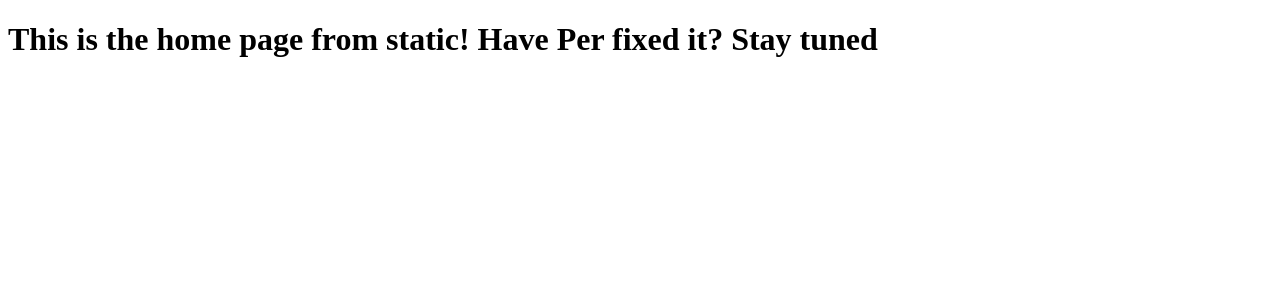
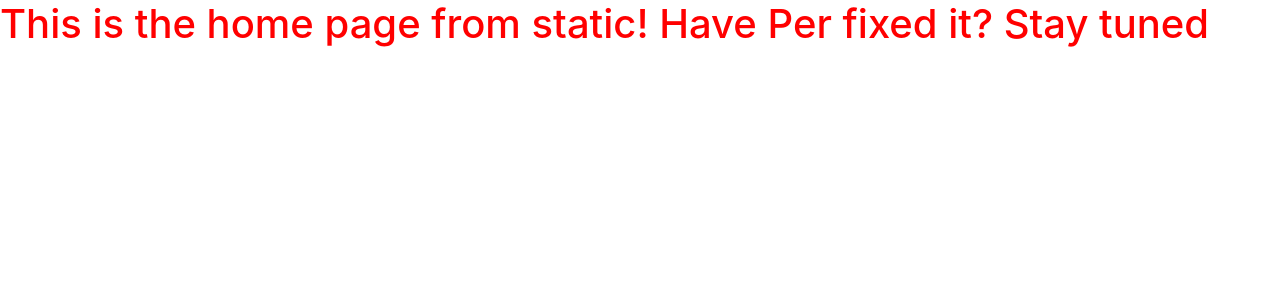
Before and after one commit to smartywebdev0119/spring-market-bidding, a Vue app in the folder src/main/resources/frontend/: page / in a window 1280 px wide. Shown: the top 300 px of the page. Built offline with nearby package versions, Linux system fonts and the light colour scheme.

Commit message:
Bootstrap override example + custom color tag

```diff
--- /dev/null
+++ b/src/main/resources/frontend/src/assets/_custom.scss
@@ -0,0 +1,30 @@
+//Bootstrap theme
+/* DEFAULT
+  primary
+  secondary
+  success
+  danger
+  warning
+  info
+  light
+  dark
+  body
+  muted
+  white
+*/
+$theme-colors: (
+  "primary": red,
+  //custom colors
+  "crystal": purple
+);
+
+//Import more if you want to override bootstrap variable
+@import "../../node_modules/bootstrap/scss/functions";
+@import "../../node_modules/bootstrap/scss/variables";
+@import "../../node_modules/bootstrap/scss/mixins";
+@import "../../node_modules/bootstrap/scss/utilities";
+
+//Development only - pretty slow
+//@import "../../node_modules/bootstrap/scss/bootstrap";
+
+//source: https://dev.to/orighoprecious/how-to-customize-bootstrap-theme-using-sass-54a8
--- a/src/main/resources/frontend/src/main.js
+++ b/src/main/resources/frontend/src/main.js
@@ -2,6 +2,8 @@ import Vue from 'vue'
 import App from './App.vue'
 import router from './router'
 import store from './store'
+import "../node_modules/bootstrap/dist/css/bootstrap.css"
+import "./assets/_custom.scss"
 
 Vue.config.productionTip = false
 
--- a/src/main/resources/frontend/src/views/Home.vue
+++ b/src/main/resources/frontend/src/views/Home.vue
@@ -1,6 +1,6 @@
 <template>
   <div class="home-page">
-    <h1>This is the home page from static! Have Per fixed it? Stay tuned</h1>
+    <h1 class="text-primary">This is the home page from static! Have Per fixed it? Stay tuned</h1>
   </div>
 </template>
 
```
